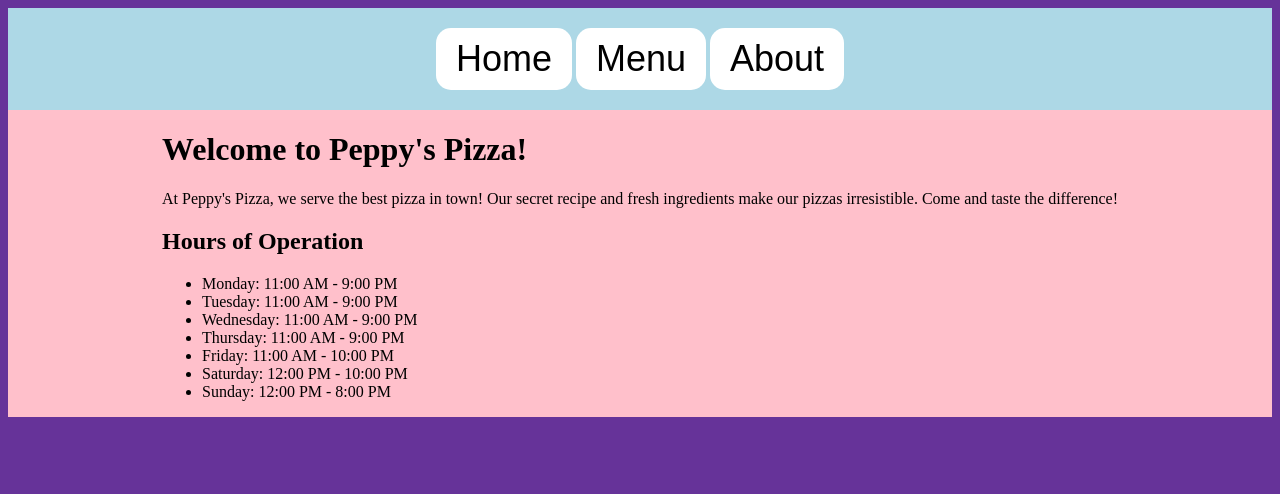
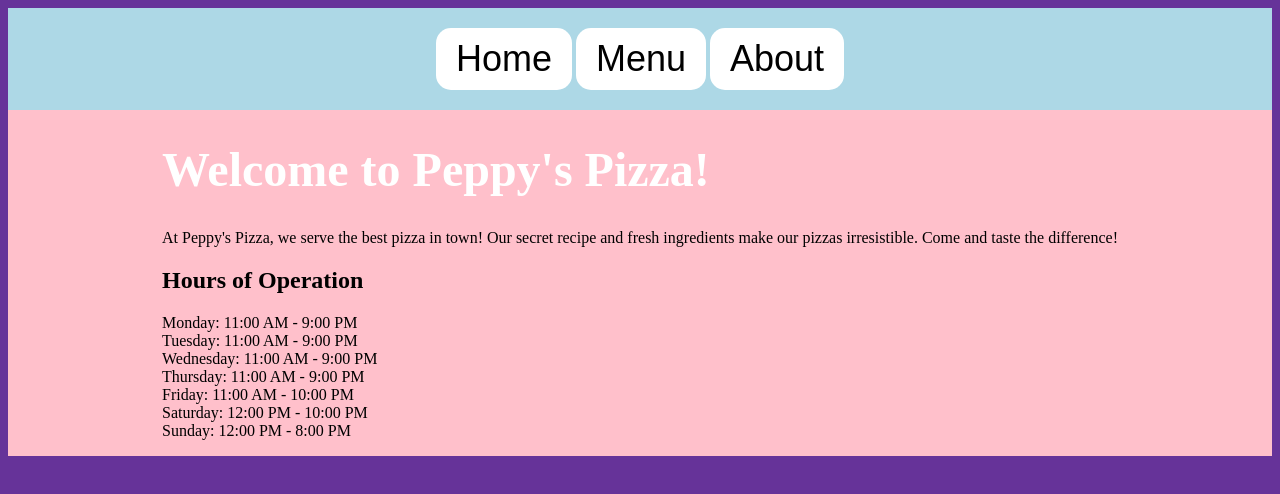
Before and after one commit to bmonagan/restaurant_page, a website built with webpack: page src/template.html in a window 1280 px wide. Built offline with nearby package versions, Linux system fonts and the light colour scheme.

Commit message:
Add styles for headings and lists in the main stylesheet

```diff
--- a/src/styles.css
+++ b/src/styles.css
@@ -22,3 +22,11 @@ button {
     cursor: pointer;
     border-radius: 15px;
 }
+h1 {
+    color: white;
+    font-size: 48px;
+}
+ul {
+    list-style-type: none;
+    padding: 0;
+}
```
